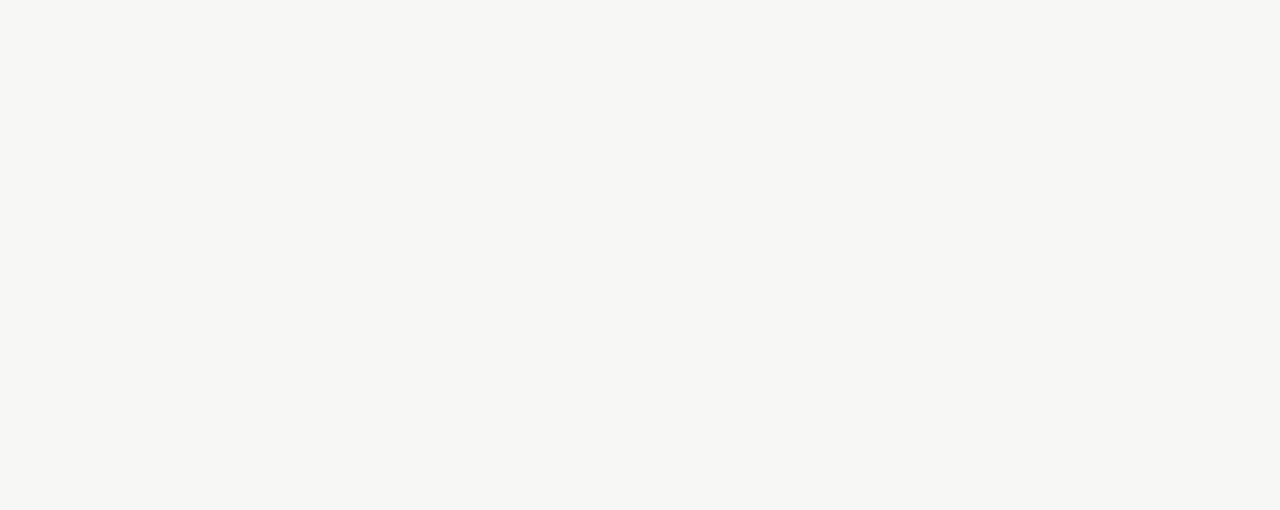
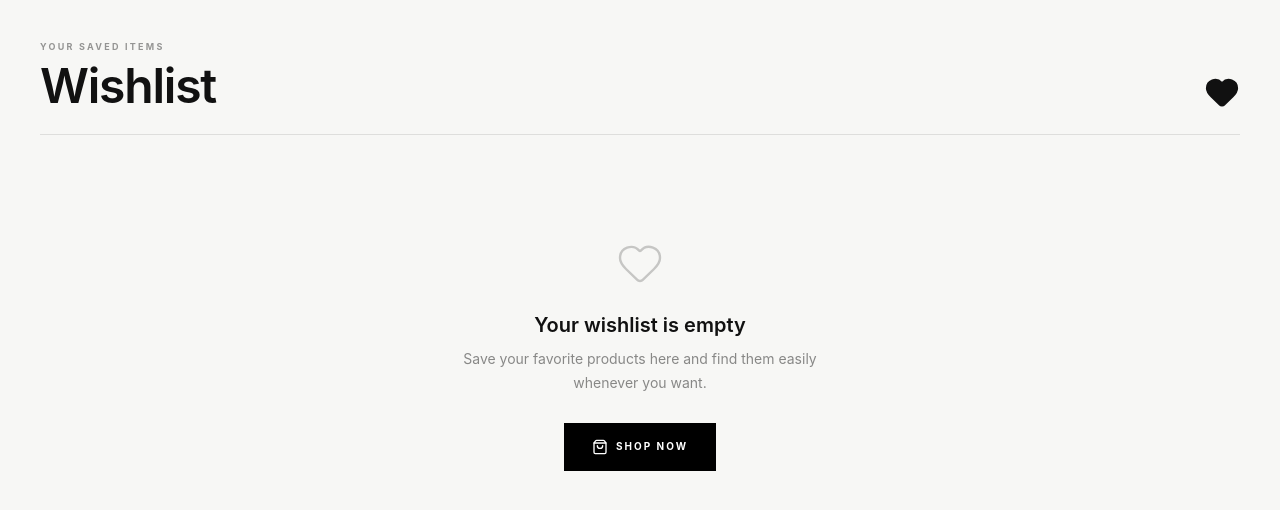
Before and after one commit to AlaminIslamAshiq/fx-fashion-gallery, a React (Vite) app: page /wishlist in a window 1280 px wide. Before the commit this address had no page. Shown: the top 510 px of the page. Built offline with nearby package versions, Linux system fonts and the light colour scheme.

Commit message:
Add wishlist feature

```diff
--- a/src/App.jsx
+++ b/src/App.jsx
@@ -9,7 +9,9 @@ import Checkout from './pages/Checkout.jsx'
 import Admin from './pages/Admin.jsx'
 import Account from './pages/Account.jsx'
 import Info from './pages/Info.jsx'
+import Wishlist from './pages/Wishlist.jsx'
 import { CartProvider } from './context/CartContext.jsx'
+import { WishlistProvider } from './context/WishlistContext.jsx'
 import { collection, doc, onSnapshot } from 'firebase/firestore'
 import { db } from './firebase.js'
 
@@ -286,7 +288,7 @@ const defaultSiteSettings = { storeName: "FX Fashion Gallery", tagline: "Modern
                 ["🧒", "Kids", "/shop?category=Kids"],
                 ["✨", "New Arrivals", "/shop?filter=new"],
                 ["🔥", "Sale", "/shop?filter=sale"],
-                ["❤️", "Wishlist", "#"],
+                ["❤️", "Wishlist", "/wishlist"],
                 ["🛒", "Cart", "/cart"],
                 ["📦", "Track Order", "#"],
                 ["📞", "Contact Us", "#"],
@@ -932,19 +934,22 @@ const defaultSiteSettings = { storeName: "FX Fashion Gallery", tagline: "Modern
 
 export default function App() {
   return (
-    <CartProvider>
-      <BrowserRouter>
+    <WishlistProvider>
+      <CartProvider>
+        <BrowserRouter>
         <Routes>
         <Route path="/" element={<HomePage />} />
         <Route path="/shop" element={<Shop />} />
         <Route path="/product/:id" element={<ProductDetails />} />
         <Route path="/cart" element={<Cart />} />
+        <Route path="/wishlist" element={<Wishlist />} />
             <Route path="/checkout" element={<Checkout />} />
             <Route path="/admin" element={<Admin />} />
             <Route path="/account" element={<Account />} />
           <Route path="/info/:page" element={<Info />} />
         </Routes>
-      </BrowserRouter>
-    </CartProvider>
+        </BrowserRouter>
+      </CartProvider>
+    </WishlistProvider>
   )
 }
--- /dev/null
+++ b/src/context/WishlistContext.jsx
@@ -0,0 +1,52 @@
+import { createContext, useContext, useState } from "react";
+
+const WishlistContext = createContext(null);
+
+export function WishlistProvider({ children }) {
+  const [wishlistItems, setWishlistItems] = useState(() =>
+    JSON.parse(localStorage.getItem("fx_wishlist") || "[]")
+  );
+
+  const toggleWishlist = (product) => {
+    setWishlistItems((current) => {
+      const exists = current.some((item) => item.id === product.id);
+      const updated = exists
+        ? current.filter((item) => item.id !== product.id)
+        : [...current, product];
+
+      localStorage.setItem("fx_wishlist", JSON.stringify(updated));
+      return updated;
+    });
+  };
+
+  const isWishlisted = (productId) =>
+    wishlistItems.some((item) => item.id === productId);
+
+  const removeFromWishlist = (productId) => {
+    setWishlistItems((current) => {
+      const updated = current.filter((item) => item.id !== productId);
+      localStorage.setItem("fx_wishlist", JSON.stringify(updated));
+      return updated;
+    });
+  };
+
+  const wishlistCount = wishlistItems.length;
+
+  return (
+    <WishlistContext.Provider
+      value={{
+        wishlistItems,
+        toggleWishlist,
+        isWishlisted,
+        removeFromWishlist,
+        wishlistCount,
+      }}
+    >
+      {children}
+    </WishlistContext.Provider>
+  );
+}
+
+export function useWishlist() {
+  return useContext(WishlistContext);
+}
--- a/src/pages/ProductDetails.jsx
+++ b/src/pages/ProductDetails.jsx
@@ -1,6 +1,8 @@
 import { useEffect, useState } from "react";
 import { Link, useParams } from "react-router-dom";
+import { Heart } from "lucide-react";
 import { useCart } from "../context/CartContext.jsx";
+import { useWishlist } from "../context/WishlistContext.jsx";
 import { collection, onSnapshot } from "firebase/firestore";
 import { db } from "../firebase.js";
 
@@ -51,6 +53,8 @@ export default function ProductDetails() {
   const [selectedSize, setSelectedSize] = useState(sizes[0]);
   const [added, setAdded] = useState(false);
   const { addToCart } = useCart();
+  const { toggleWishlist, isWishlisted } = useWishlist();
+  const saved = isWishlisted(product.id);
 
   return (
     <main className="min-h-screen bg-[#f7f7f5] px-5 py-8 text-[#111] md:px-10">
@@ -91,7 +95,18 @@ export default function ProductDetails() {
                 <button onClick={() => setQuantity(quantity + 1)} className="text-lg">+</button>
               </div>
             </div>
-            <button disabled={!hasStock} onClick={() => { const cartProduct = { ...product, price: "৳" + salePrice.toLocaleString(), originalPrice: basePrice, salePrice }; addToCart(cartProduct, selectedSize, quantity); setAdded(true); setTimeout(() => setAdded(false), 2000); }} className={"mt-3 w-full py-4 text-[10px] font-bold uppercase tracking-[0.2em] text-white transition " + (hasStock ? "bg-black hover:bg-black/80" : "cursor-not-allowed bg-black/30")}>{!hasStock ? "Out of Stock" : added ? "Added to Cart ✓" : "Add to Cart"}</button>
+            <div className="mt-3 flex gap-2">
+              <button
+                type="button"
+                onClick={() => toggleWishlist(product)}
+                className={"flex h-14 w-14 shrink-0 items-center justify-center border transition " + (saved ? "border-black bg-black text-white" : "border-black/15 hover:border-black")}
+                aria-label={saved ? "Remove from wishlist" : "Add to wishlist"}
+                title={saved ? "Remove from wishlist" : "Save to wishlist"}
+              >
+                <Heart className={"h-5 w-5 " + (saved ? "fill-current" : "")} />
+              </button>
+              <button disabled={!hasStock} onClick={() => { const cartProduct = { ...product, price: "৳" + salePrice.toLocaleString(), originalPrice: basePrice, salePrice }; addToCart(cartProduct, selectedSize, quantity); setAdded(true); setTimeout(() => setAdded(false), 2000); }} className={"flex-1 py-4 text-[10px] font-bold uppercase tracking-[0.2em] text-white transition " + (hasStock ? "bg-black hover:bg-black/80" : "cursor-not-allowed bg-black/30")}>{!hasStock ? "Out of Stock" : added ? "Added to Cart ✓" : "Add to Cart"}</button>
+            </div>
             <Link to={`/checkout?buyNow=${products.indexOf(product)}&size=${selectedSize}&quantity=${quantity}`} className="mt-2 block w-full border border-black bg-transparent py-4 text-center text-[10px] font-bold uppercase tracking-[0.2em] text-black transition hover:bg-black hover:text-white">Buy Now</Link>
           </div>
         </section>
--- /dev/null
+++ b/src/pages/Wishlist.jsx
@@ -0,0 +1,95 @@
+import { Link } from "react-router-dom";
+import { Heart, Trash2, ShoppingBag } from "lucide-react";
+import { useWishlist } from "../context/WishlistContext.jsx";
+
+export default function Wishlist() {
+  const { wishlistItems, removeFromWishlist } = useWishlist();
+
+  return (
+    <main className="min-h-screen bg-[#f7f7f5] px-5 py-10 text-[#111] md:px-10">
+      <div className="mx-auto max-w-7xl">
+        <div className="flex items-end justify-between gap-5 border-b border-black/10 pb-6">
+          <div>
+            <p className="text-[9px] font-bold uppercase tracking-[0.25em] text-black/40">
+              Your Saved Items
+            </p>
+            <h1 className="mt-2 text-3xl font-semibold tracking-tight md:text-5xl">
+              Wishlist
+            </h1>
+          </div>
+
+          <Heart className="h-7 w-7 fill-current md:h-9 md:w-9" strokeWidth={1.5} />
+        </div>
+
+        {wishlistItems.length === 0 ? (
+          <div className="flex min-h-[55vh] flex-col items-center justify-center text-center">
+            <Heart className="h-12 w-12 text-black/20" strokeWidth={1.2} />
+            <h2 className="mt-6 text-xl font-semibold">Your wishlist is empty</h2>
+            <p className="mt-2 max-w-sm text-sm leading-6 text-black/45">
+              Save your favorite products here and find them easily whenever you want.
+            </p>
+            <Link
+              to="/shop"
+              className="mt-7 inline-flex items-center gap-2 bg-black px-7 py-4 text-[10px] font-bold uppercase tracking-[0.2em] text-white"
+            >
+              <ShoppingBag className="h-4 w-4" />
+              Shop Now
+            </Link>
+          </div>
+        ) : (
+          <div className="grid grid-cols-2 gap-x-4 gap-y-10 py-8 md:grid-cols-3 lg:grid-cols-4">
+            {wishlistItems.map((product) => {
+              const price = Number(
+                String(product.salePrice ?? product.price ?? "").replace(/[^0-9.]/g, "")
+              ) || 0;
+
+              return (
+                <article key={product.id} className="group relative">
+                  <Link
+                    to={`/product/${product.id}`}
+                    className="block aspect-[4/5] overflow-hidden bg-[#e9e9e5]"
+                  >
+                    {product.imageData ? (
+                      <img
+                        src={product.imageData}
+                        alt={product.name || "Product"}
+                        className="h-full w-full object-cover transition duration-700 group-hover:scale-105"
+                      />
+                    ) : (
+                      <div className="flex h-full items-center justify-center text-[9px] font-bold uppercase tracking-[0.2em] text-black/30">
+                        FX Fashion Gallery
+                      </div>
+                    )}
+                  </Link>
+
+                  <button
+                    type="button"
+                    onClick={() => removeFromWishlist(product.id)}
+                    aria-label={`Remove ${product.name || "product"} from wishlist`}
+                    className="absolute right-3 top-3 flex h-9 w-9 items-center justify-center rounded-full bg-white/95 shadow-sm transition hover:bg-black hover:text-white"
+                  >
+                    <Trash2 className="h-4 w-4" />
+                  </button>
+
+                  <div className="pt-4">
+                    <p className="text-[9px] font-semibold uppercase tracking-[0.2em] text-black/40">
+                      {product.category || "Fashion"}
+                    </p>
+
+                    <h2 className="mt-1.5 line-clamp-2 text-sm font-semibold leading-5">
+                      {product.name || "Untitled Product"}
+                    </h2>
+
+                    <p className="mt-2 text-[15px] font-bold">
+                      ৳{price.toLocaleString()}
+                    </p>
+                  </div>
+                </article>
+              );
+            })}
+          </div>
+        )}
+      </div>
+    </main>
+  );
+}
```
